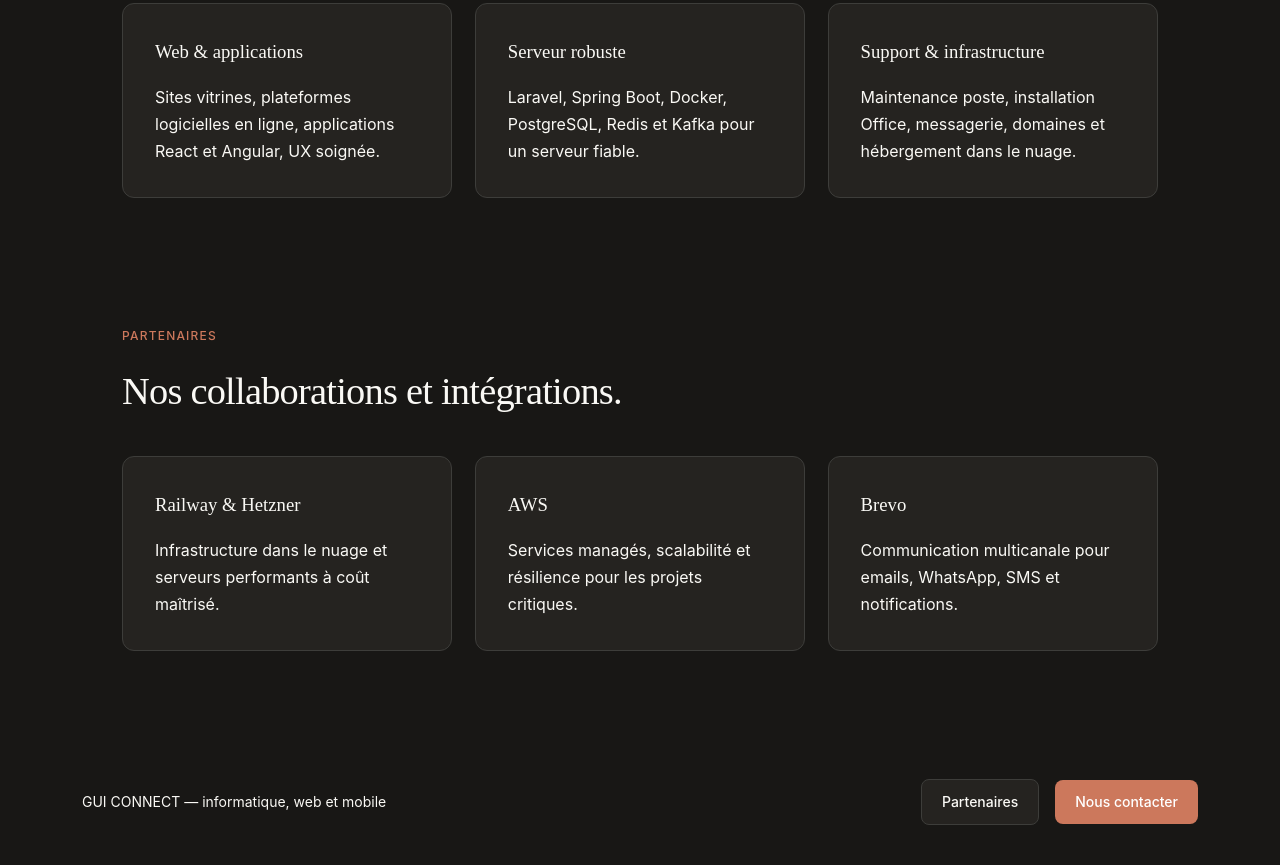
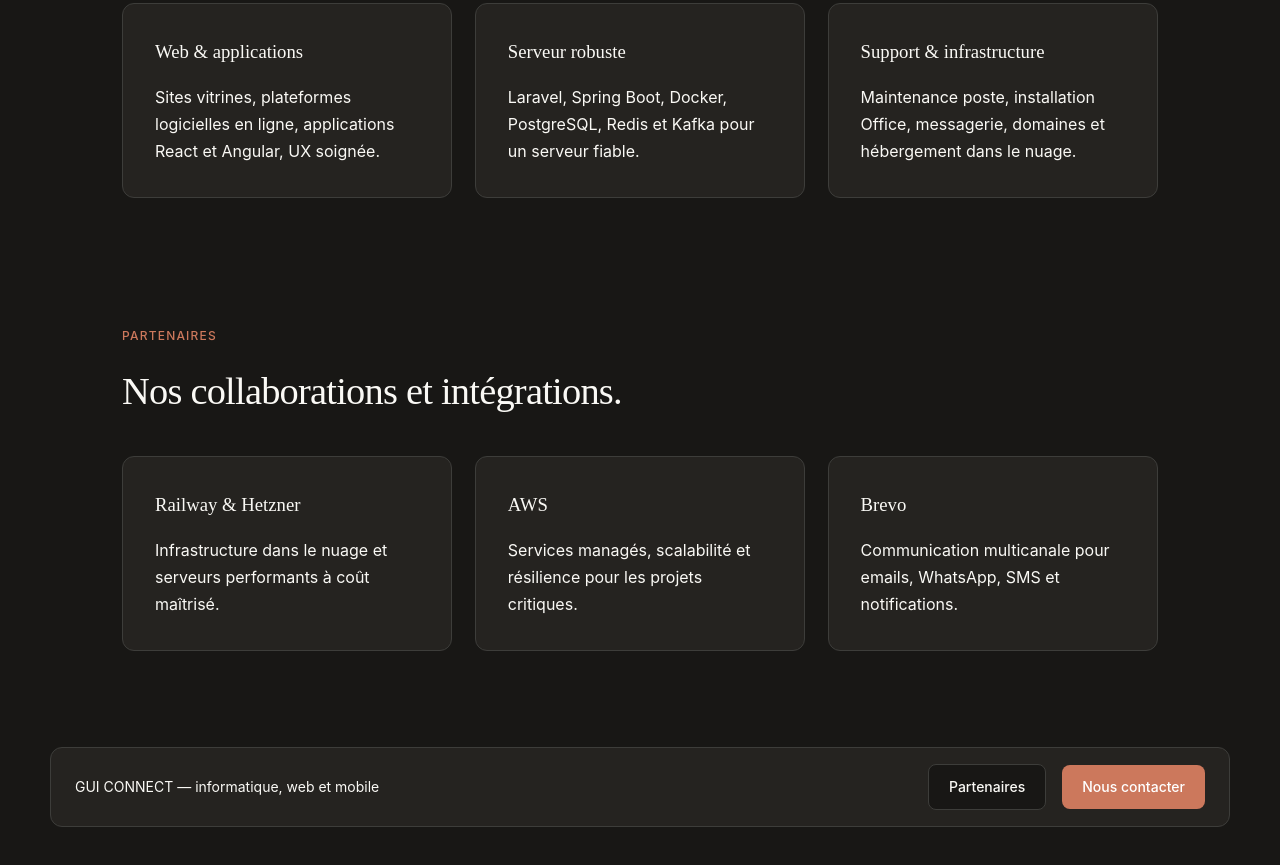
Before and after one commit to ibrabowe97/gui-connect.github.io, a plain HTML site: page index.html in a window 1280 px wide. Shown: the part 930-1795 px from the top of the page. Drawn offline with Linux system fonts and the light colour scheme; some packages are replaced by stand-ins of ours; a script that the page names is missing.

Commit message:
fix: redesign footer to a small, rounded, elevated card matching Claude guidelines

```diff
--- a/style.css
+++ b/style.css
@@ -1548,3 +1548,51 @@ label {
 .footer-btn.btn-secondary:hover {
   background-color: #1f1e1b !important;
 }
+
+
+/* --- REFINED SMALL FOOTER --- */
+.footer {
+  background-color: transparent !important;
+  padding: 32px 0 !important;
+  border: none !important;
+}
+
+.footer-content {
+  background-color: var(--surface-card) !important;
+  border: 1px solid var(--hairline) !important;
+  border-radius: 12px !important;
+  padding: 16px 24px !important;
+  margin: 0 auto;
+  width: min(100%, 1180px);
+  display: flex;
+  flex-wrap: wrap;
+  justify-content: space-between;
+  align-items: center;
+  gap: 16px;
+}
+
+body:not(.light-mode-active) .footer-content {
+  background-color: #252320 !important; /* surface-dark-elevated */
+  border-color: #3d3d3a !important; /* hairline-dark */
+}
+
+.footer-tagline {
+  color: var(--muted) !important;
+}
+
+.footer-btn.btn-secondary {
+  background-color: var(--canvas) !important;
+  color: var(--ink) !important;
+  border: 1px solid var(--hairline) !important;
+}
+.footer-btn.btn-secondary:hover {
+  background-color: var(--surface-card) !important;
+}
+
+body:not(.light-mode-active) .footer-btn.btn-secondary {
+  background-color: var(--surface-dark) !important;
+  border-color: #3d3d3a !important;
+}
+body:not(.light-mode-active) .footer-btn.btn-secondary:hover {
+  background-color: #252320 !important;
+}
```
